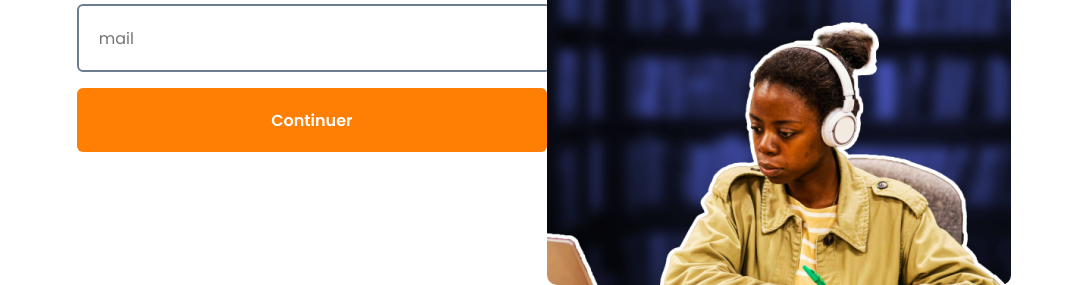
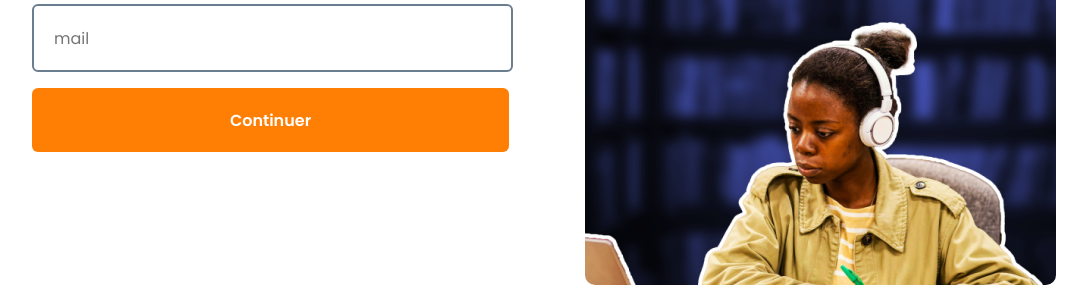
Before and after one commit to Pascal512/e-ifri, a plain HTML site: page index.html in a window 1280 px wide. Shown: the part 550-835 px from the top of the page, without its empty margins (96-1183 px from the left). Drawn offline with Linux system fonts and the light colour scheme.

Commit message:
Correction index header

```diff
--- a/css/index.css
+++ b/css/index.css
@@ -1,5 +1,5 @@
 body {
-    width: 73%;
+    width: 80%;
     margin: 0px auto;
 }
 
```
